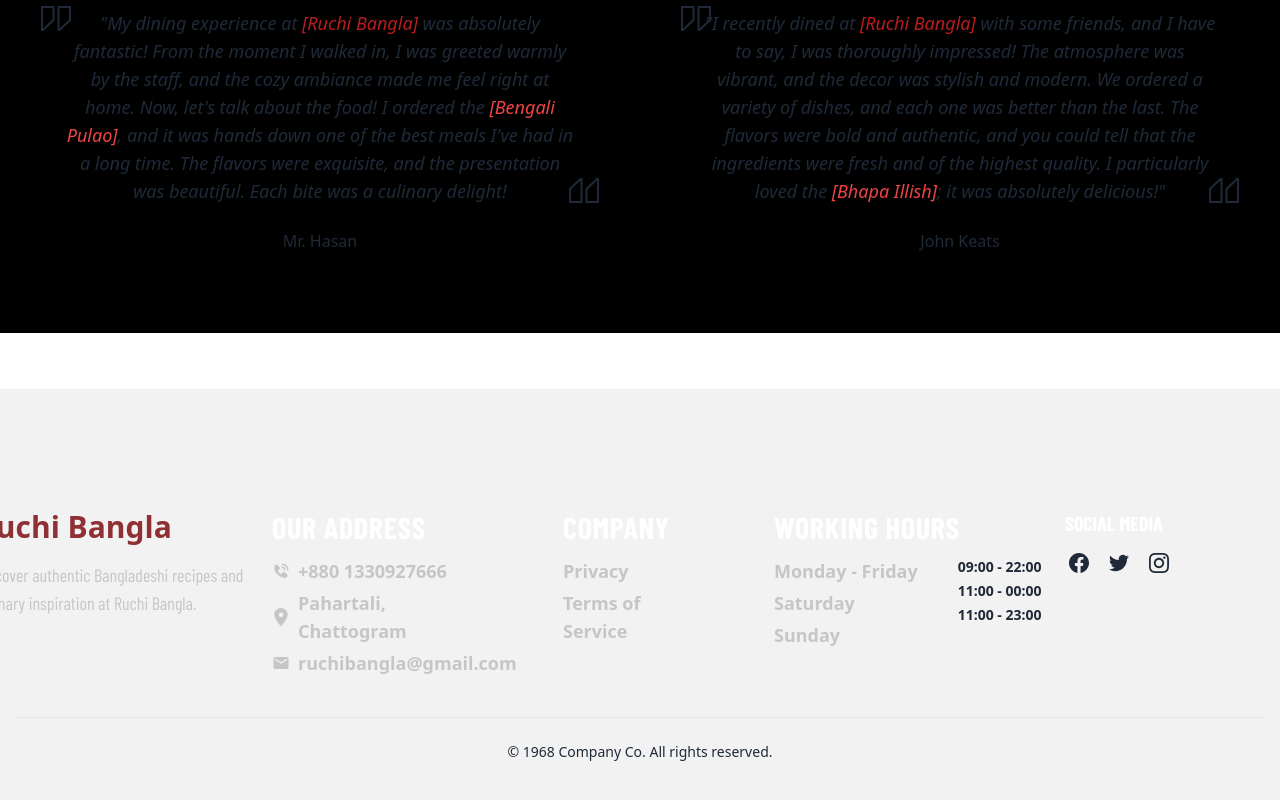
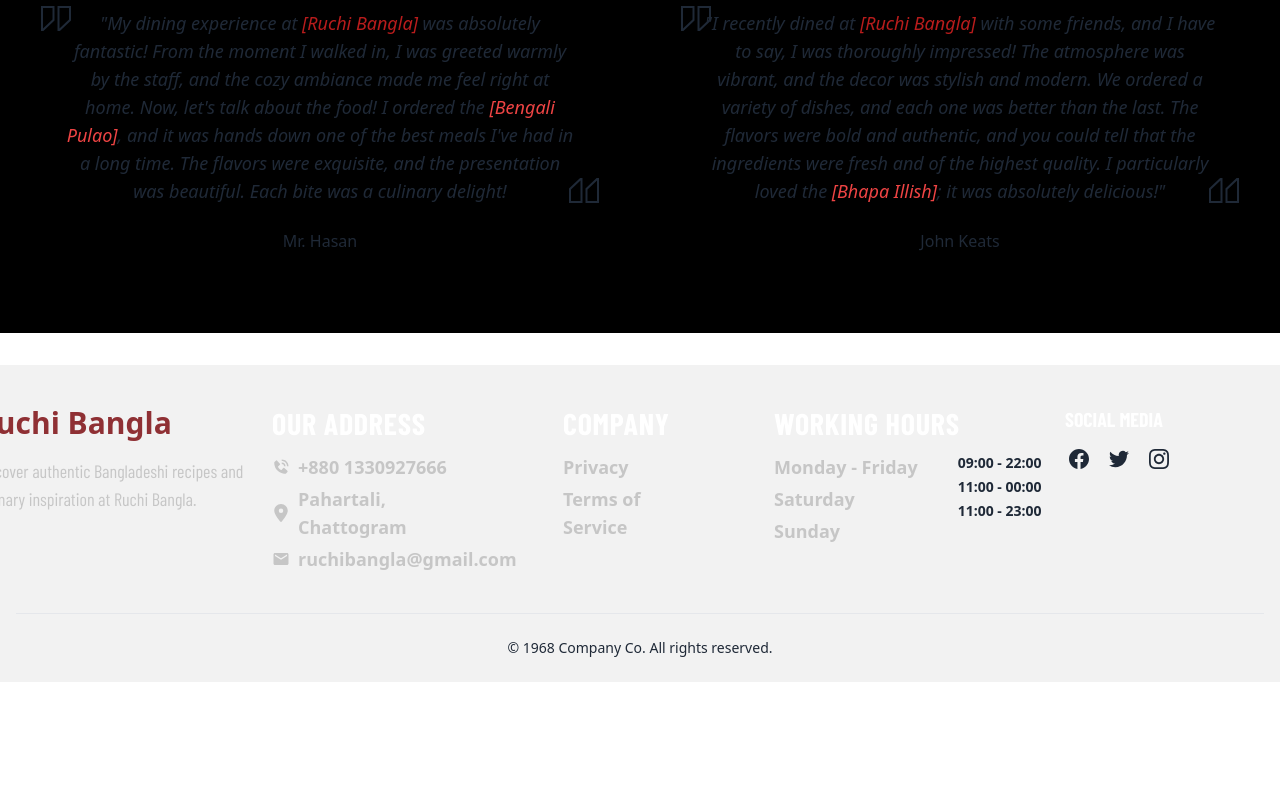
Before and after one commit to FahimReshad/ruchi-bangla-client, a React (Vite) app: page / in a window 1280 px wide. Shown: the part 1203-2003 px from the top of the page. After the commit the page ends 1885 px from the top, so only its background shows below. Built offline with nearby package versions, Linux system fonts and the light colour scheme; no server answers; a web font is replaced by a local one.

Commit message:
updated footer

```diff
--- a/src/Components/shared/Footer.jsx
+++ b/src/Components/shared/Footer.jsx
@@ -3,7 +3,7 @@
 import { MdEmail } from "react-icons/md";
 const Footer = () => {
   return (
-    <footer className="px-4 divide-y bg-base-200 dark:text-white mt-14 lg:py-20">
+    <footer className="px-4 divide-y bg-base-200 dark:text-white">
       <div className="container flex flex-col justify-between py-10 mx-auto space-y-8 lg:flex-row lg:space-y-0">
         <div className="lg:w-[20%]">
           <a rel="noopener noreferrer" href="#" className="">
```
